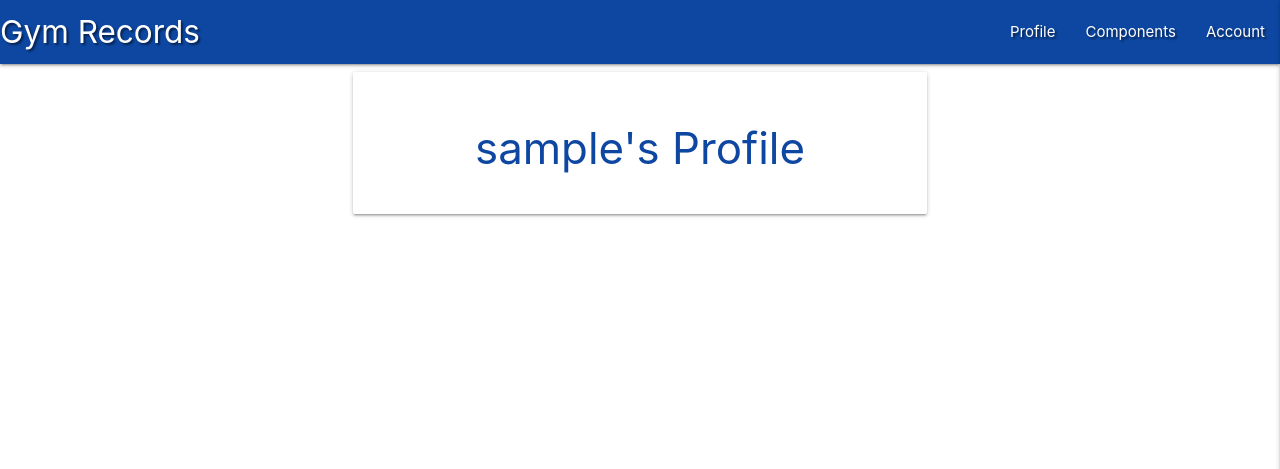
After one commit to kylelawrencedev/gym-records-crud, a Flask app: page /profile/1 in a window 1280 px wide. The commit adds this page. Shown: the top 469 px of the page. Run offline with Flask 2, Linux system fonts and the light colour scheme; the visitor is signed in with stand-in values (Sample User, id 1); a database or web service that is not in the repository returns one stand-in record (values such as "Sample title"); some libraries are stand-ins or nearby versions.

Commit message:
Add Session User Profile

```diff
--- a/app.py
+++ b/app.py
@@ -56,6 +56,7 @@ def create_account():
         # put the new user into 'session' cookie
         session["user"] = request.form.get("username").lower()
         flash("Account Created Successfully!")
+        return redirect(url_for("profile", username=session["user"]))
     return render_template("account.html")
 
 
@@ -69,9 +70,12 @@ def login():
         if existing_user:
             # ensure hashed password matches users input
             if check_password_hash(
-                existing_user["password"], request.form.get("password")):
-                    session["user"] = request.form.get("username").lower()
-                    flash("Welcome, {}".format(request.form.get("username")))
+               existing_user["password"], request.form.get("password")):
+                session["user"] = request.form.get("username").lower()
+                flash("Welcome, {}".format(
+                    request.form.get("username")))
+                return redirect(url_for(
+                    "profile", username=session["user"]))
             else:
                 # invalid password match
                 flash("Incorrect Username and/or Password")
@@ -85,6 +89,14 @@ def login():
     return render_template("account.html")
 
 
+@app.route("/profile/<username>", methods=["GET", "POST"])
+def profile(username):
+    # grab the session user's username from database
+    username = mongo.db.users.find_one(
+        {"username": session["user"]})["username"]
+    return render_template("profile.html", username=username)
+
+
 if __name__ == "__main__":
     app.run(host=os.environ.get("IP"),
             port=int(os.environ.get("PORT")),
--- a/templates/base.html
+++ b/templates/base.html
@@ -20,7 +20,7 @@
                 <a href="{{ url_for('home') }}" class="brand-logo">Gym Records</a>
                 <a href="#" data-target="mobile-demo" class="sidenav-trigger right"><i class="fas fa-bars"></i></a>
                 <ul class="right hide-on-med-and-down">
-                    <li><a href="#">Sass</a></li>
+                    <li><a href="{{ url_for('profile', username=session['user']) }}">Profile</a></li>
                     <li><a href="#">Components</a></li>
                     <li><a href="{{ url_for('account') }}">Account</a></li>
                 </ul>
@@ -29,7 +29,7 @@
             <!--Mobile sidenav-->
             <ul class="sidenav" id="mobile-demo">
                 <li><a href="{{ url_for('get_overview') }}"><h4 class="center-align blue-text text-darken-4">Gym Records</h4></a></li>
-                <li><a href="#">Sass</a></li>
+                <li><a href="{{ url_for('profile', username=session['user']) }}">Profile</a></li>
                 <li><a href="#">Components</a></li>
                 <li><a href="{{ url_for('account') }}">Account</a></li>
             </ul>
--- /dev/null
+++ b/templates/profile.html
@@ -0,0 +1,14 @@
+{% extends "base.html" %}
+{% block content %}
+
+    <div class="row">
+        <div class="col s12 m8 offset-m2">
+            <div class="card-panel">
+                <h3 class="center-align blue-text text-darken-4">
+                    {{ username }}'s Profile
+                </h3>
+            </div>
+        </div>
+    </div>
+
+{% endblock %}
```
